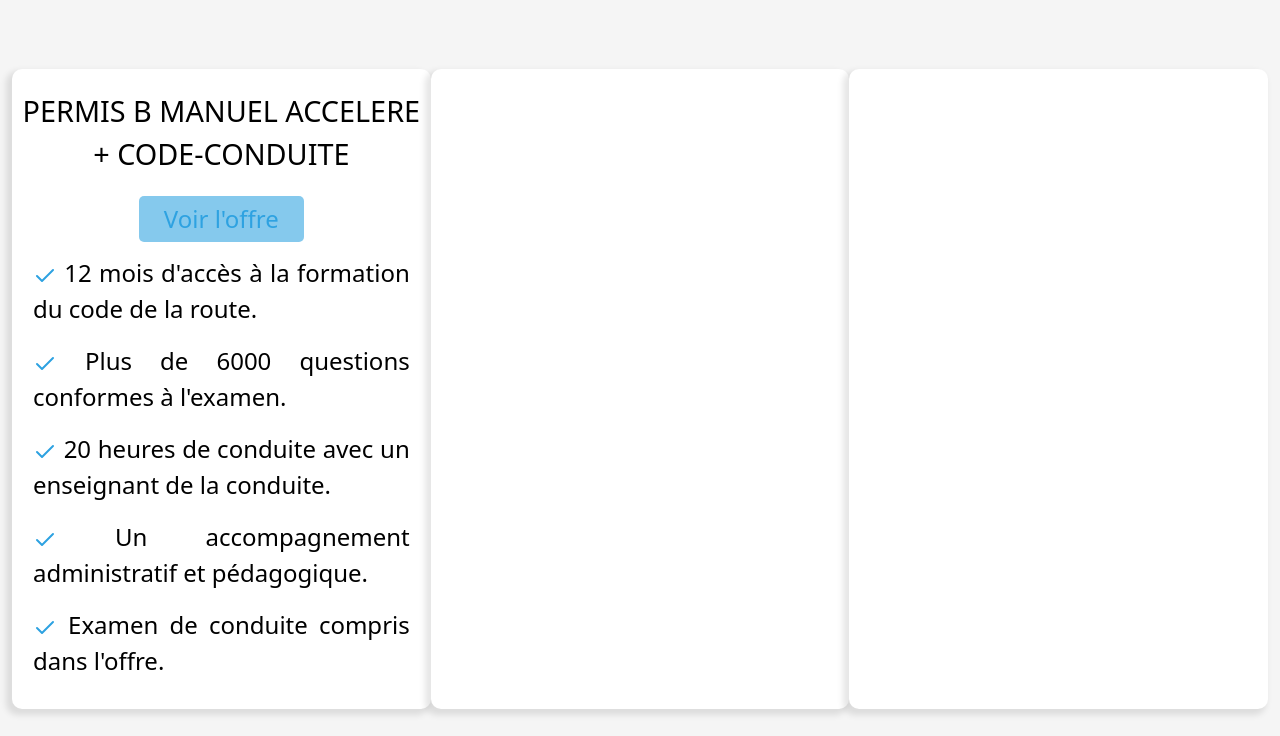
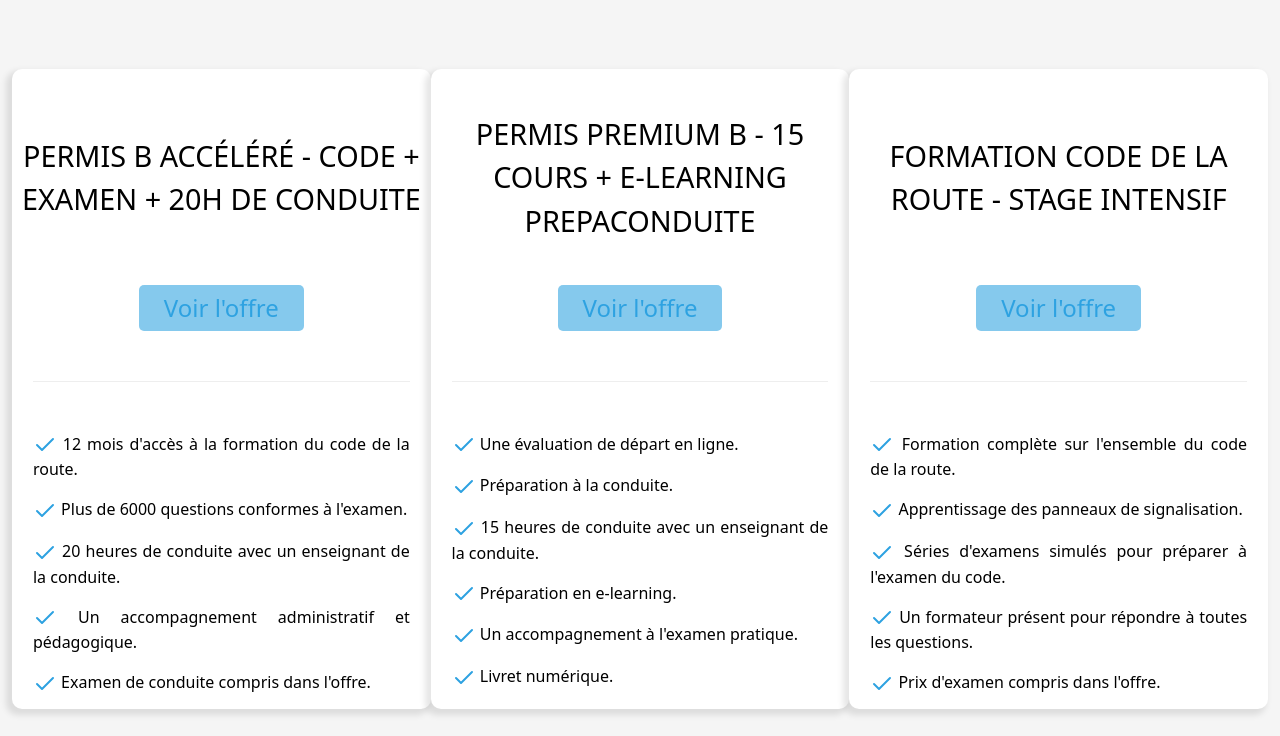
Before and after one commit to Anas7823/efcAutoEcole, a plain HTML site: page index.html in a window 1280 px wide. Shown: the part 2524-3260 px from the top of the page. Drawn offline with nearby package versions, Linux system fonts and the light colour scheme.

Commit message:
correction style + case cpf

```diff
--- a/index.html
+++ b/index.html
@@ -337,9 +337,11 @@
       <div class="cpf">
         <h2 class="titre_contact">Offres CPF</h2>
         <div class="nos_offres">
+
           <div class="card_offre">
-            <div class="titre">PERMIS B MANUEL ACCELERE + CODE-CONDUITE</div>
+            <div class="titre">PERMIS B ACCÉLÉRÉ - CODE + EXAMEN + 20H DE CONDUITE</div>
             <div class="lien_cpf"><a class="btn_cpf" href="https://www.moncompteformation.gouv.fr/espace-prive/html/#/formation/recherche/95108131400019_PERMIS1/95108131400019_PERMIS1?contexteFormation=ACTIVITE_PROFESSIONNELLE" target="_blank">Voir l'offre</a></div>
+            <hr>
             <div class="description">
               <p>
                 <svg xmlns="http://www.w3.org/2000/svg" width="24" height="24" viewBox="0 0 24 24" fill="none" stroke="currentColor" stroke-width="2" stroke-linecap="round" stroke-linejoin="round" class="lucide lucide-check"><path d="M20 6 9 17l-5-5"/></svg>
@@ -363,13 +365,71 @@
               </p>
             </div>
           </div>
-          <div class="card_offre"></div>
-          <div class="card_offre"></div>
+
+          <div class="card_offre">
+            <div class="titre">PERMIS PREMIUM B - 15 COURS + E-LEARNING PREPACONDUITE</div>
+            <div class="lien_cpf"><a class="btn_cpf" href="https://www.moncompteformation.gouv.fr/espace-prive/html/#/formation/recherche/95108131400019_PERMIS2/95108131400019_PERMIS2?contexteFormation=ACTIVITE_PROFESSIONNELLE" target="_blank">Voir l'offre</a></div>
+            <hr>
+            <div class="description">
+              <p>
+                <svg xmlns="http://www.w3.org/2000/svg" width="24" height="24" viewBox="0 0 24 24" fill="none" stroke="currentColor" stroke-width="2" stroke-linecap="round" stroke-linejoin="round" class="lucide lucide-check"><path d="M20 6 9 17l-5-5"/></svg>
+                 Une évaluation de départ en ligne.
+              </p>
+              <p>
+                <svg xmlns="http://www.w3.org/2000/svg" width="24" height="24" viewBox="0 0 24 24" fill="none" stroke="currentColor" stroke-width="2" stroke-linecap="round" stroke-linejoin="round" class="lucide lucide-check"><path d="M20 6 9 17l-5-5"/></svg>
+                 Préparation à la conduite.
+              </p>
+              <p>
+                <svg xmlns="http://www.w3.org/2000/svg" width="24" height="24" viewBox="0 0 24 24" fill="none" stroke="currentColor" stroke-width="2" stroke-linecap="round" stroke-linejoin="round" class="lucide lucide-check"><path d="M20 6 9 17l-5-5"/></svg>
+                 15 heures de conduite avec un enseignant de la conduite.
+              </p>
+              <p>
+                <svg xmlns="http://www.w3.org/2000/svg" width="24" height="24" viewBox="0 0 24 24" fill="none" stroke="currentColor" stroke-width="2" stroke-linecap="round" stroke-linejoin="round" class="lucide lucide-check"><path d="M20 6 9 17l-5-5"/></svg>
+                 Préparation en e-learning.
+              </p>
+              <p>
+                <svg xmlns="http://www.w3.org/2000/svg" width="24" height="24" viewBox="0 0 24 24" fill="none" stroke="currentColor" stroke-width="2" stroke-linecap="round" stroke-linejoin="round" class="lucide lucide-check"><path d="M20 6 9 17l-5-5"/></svg>
+                 Un accompagnement à l'examen pratique.
+              </p>
+              <p>
+                <svg xmlns="http://www.w3.org/2000/svg" width="24" height="24" viewBox="0 0 24 24" fill="none" stroke="currentColor" stroke-width="2" stroke-linecap="round" stroke-linejoin="round" class="lucide lucide-check"><path d="M20 6 9 17l-5-5"/></svg>
+                 Livret numérique.
+              </p>
+            </div>
+          </div>
+
+          <div class="card_offre">
+            <div class="titre">FORMATION CODE DE LA ROUTE - STAGE INTENSIF</div>
+            <div class="lien_cpf"><a class="btn_cpf" href="https://www.moncompteformation.gouv.fr/espace-prive/html/#/formation/recherche/95108131400019_PERMIS/95108131400019_CODETG?contexteFormation=ACTIVITE_PROFESSIONNELLE" target="_blank">Voir l'offre</a></div>
+            <hr>
+            <div class="description">
+              <p>
+                <svg xmlns="http://www.w3.org/2000/svg" width="24" height="24" viewBox="0 0 24 24" fill="none" stroke="currentColor" stroke-width="2" stroke-linecap="round" stroke-linejoin="round" class="lucide lucide-check"><path d="M20 6 9 17l-5-5"/></svg>
+                 Formation complète sur l'ensemble du code de la route.
+              </p>
+              <p>
+                <svg xmlns="http://www.w3.org/2000/svg" width="24" height="24" viewBox="0 0 24 24" fill="none" stroke="currentColor" stroke-width="2" stroke-linecap="round" stroke-linejoin="round" class="lucide lucide-check"><path d="M20 6 9 17l-5-5"/></svg>
+                 Apprentissage des panneaux de signalisation.
+              </p>
+              <p>
+                <svg xmlns="http://www.w3.org/2000/svg" width="24" height="24" viewBox="0 0 24 24" fill="none" stroke="currentColor" stroke-width="2" stroke-linecap="round" stroke-linejoin="round" class="lucide lucide-check"><path d="M20 6 9 17l-5-5"/></svg>
+                 Séries d'examens simulés pour préparer à l'examen du code.
+              </p>
+              <p>
+                <svg xmlns="http://www.w3.org/2000/svg" width="24" height="24" viewBox="0 0 24 24" fill="none" stroke="currentColor" stroke-width="2" stroke-linecap="round" stroke-linejoin="round" class="lucide lucide-check"><path d="M20 6 9 17l-5-5"/></svg>
+                 Un formateur présent pour répondre à toutes les questions.
+              </p>
+              <p>
+                <svg xmlns="http://www.w3.org/2000/svg" width="24" height="24" viewBox="0 0 24 24" fill="none" stroke="currentColor" stroke-width="2" stroke-linecap="round" stroke-linejoin="round" class="lucide lucide-check"><path d="M20 6 9 17l-5-5"/></svg>
+                 Prix d'examen compris dans l'offre.
+              </p>
+            </div>
+          </div>
         </div>
       </div>
 
-
-      <div class="contact" id="contact">
+      <div id="contact" style="height: 8rem;"></div>
+      <div class="contact">
         <h2 class="titre_contact">Nos Contacts</h2>
         <div class="nos_contacts">
           <div class="nous_retrouver">
--- a/public/style/base.css
+++ b/public/style/base.css
@@ -1,6 +1,7 @@
 body{
     scroll-behavior: smooth;
     margin: 0;
+    background-color: whitesmoke !important;
 }
 
 .navbar_base{
--- a/public/style/index.css
+++ b/public/style/index.css
@@ -1,6 +1,5 @@
 .container{
     max-width: 100svw !important;
-    background-color: whitesmoke;
 }
 
 .video_bg{
@@ -116,6 +115,7 @@
     max-width: 360px;
     height: 40vh;
     margin: 20px;
+    background-color: white;
     border: 1px solid #000;
     border-radius: 5px;
     display: flex;
@@ -257,7 +257,7 @@
 
 .cpf .nos_offres .card_offre .titre{
     width: 100%;
-    height: 100px;
+    height: 200px;
     display: flex;
     justify-content: center;
     align-items: center;
@@ -292,12 +292,15 @@
 
 
 .cpf .nos_offres .card_offre .description{
+    border-top: 1px solid #EEEEEE;
     width: 90%;
+    height: 50%;
+    padding-top: 50px;
     display: flex;
     flex-direction: column;
     justify-content: start;
     align-items: flex-start;
-    font-size: 1.5rem;
+    font-size: 1rem;
     font-weight: 500;
 }
 
@@ -401,6 +404,7 @@
     width: 97%;
     border: none;
     border-bottom: 1px solid #000;
+    background-color: whitesmoke;
 }
 
 .contact .nos_contacts .nous_contacter .contact_form .container_champs textarea{
@@ -408,6 +412,7 @@
     border-radius: 5px;
     border: none;
     border-bottom: 1px solid #000;
+    background-color: whitesmoke;
 }
 
 .contact .nos_contacts .nous_contacter .contact_form .identite{
@@ -431,6 +436,7 @@
     width: 100%;
     border: none;
     border-bottom: 1px solid #000;
+    background-color: whitesmoke;
 }
 
 .contact .nos_contacts .nous_contacter .contact_form .champ_nom label{
@@ -452,6 +458,7 @@
     width: 100%;
     border: none;
     border-bottom: 1px solid #000;
+    background-color: whitesmoke;
 }
 
 .contact .nos_contacts .nous_contacter .contact_form .champ_prn label{
```
